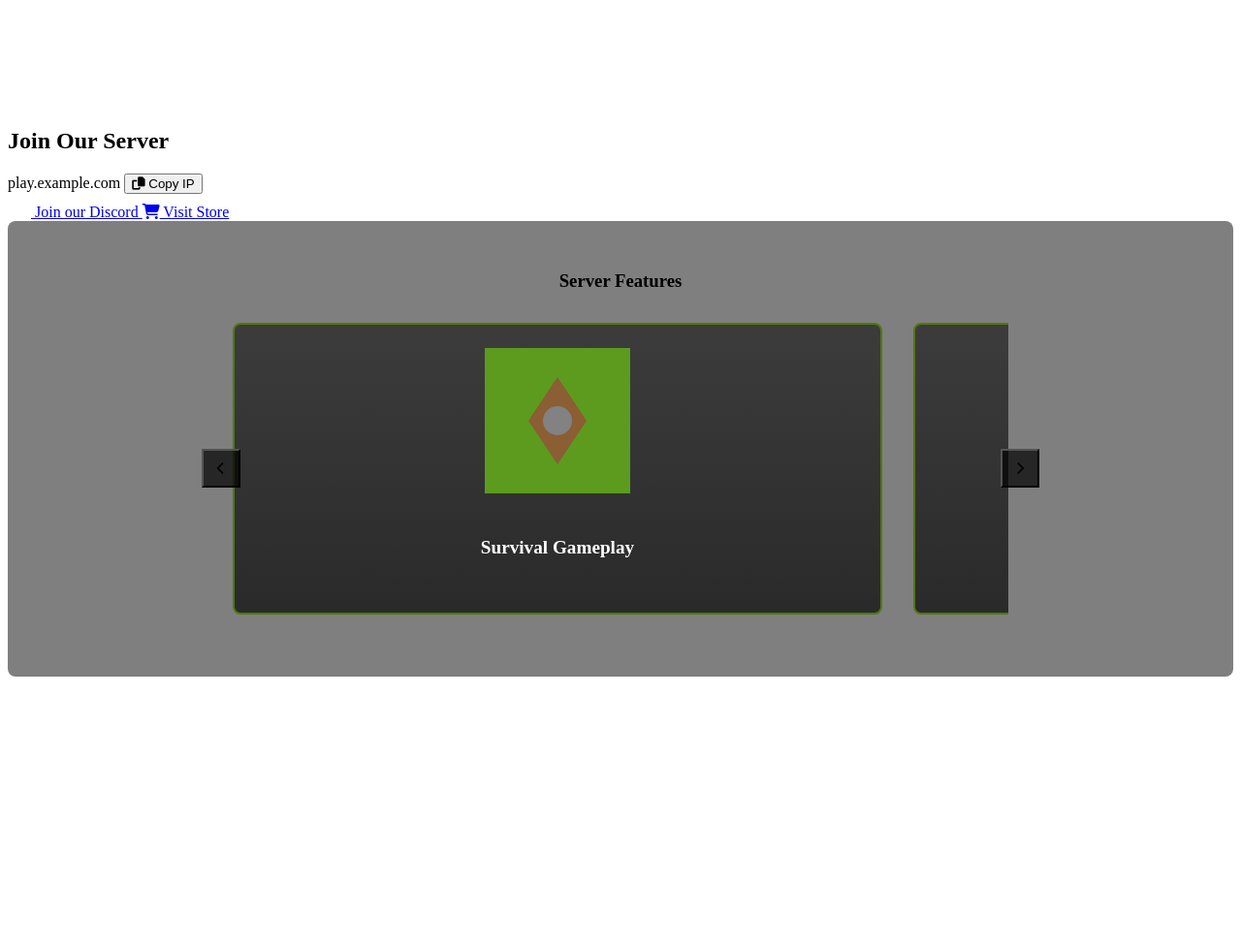
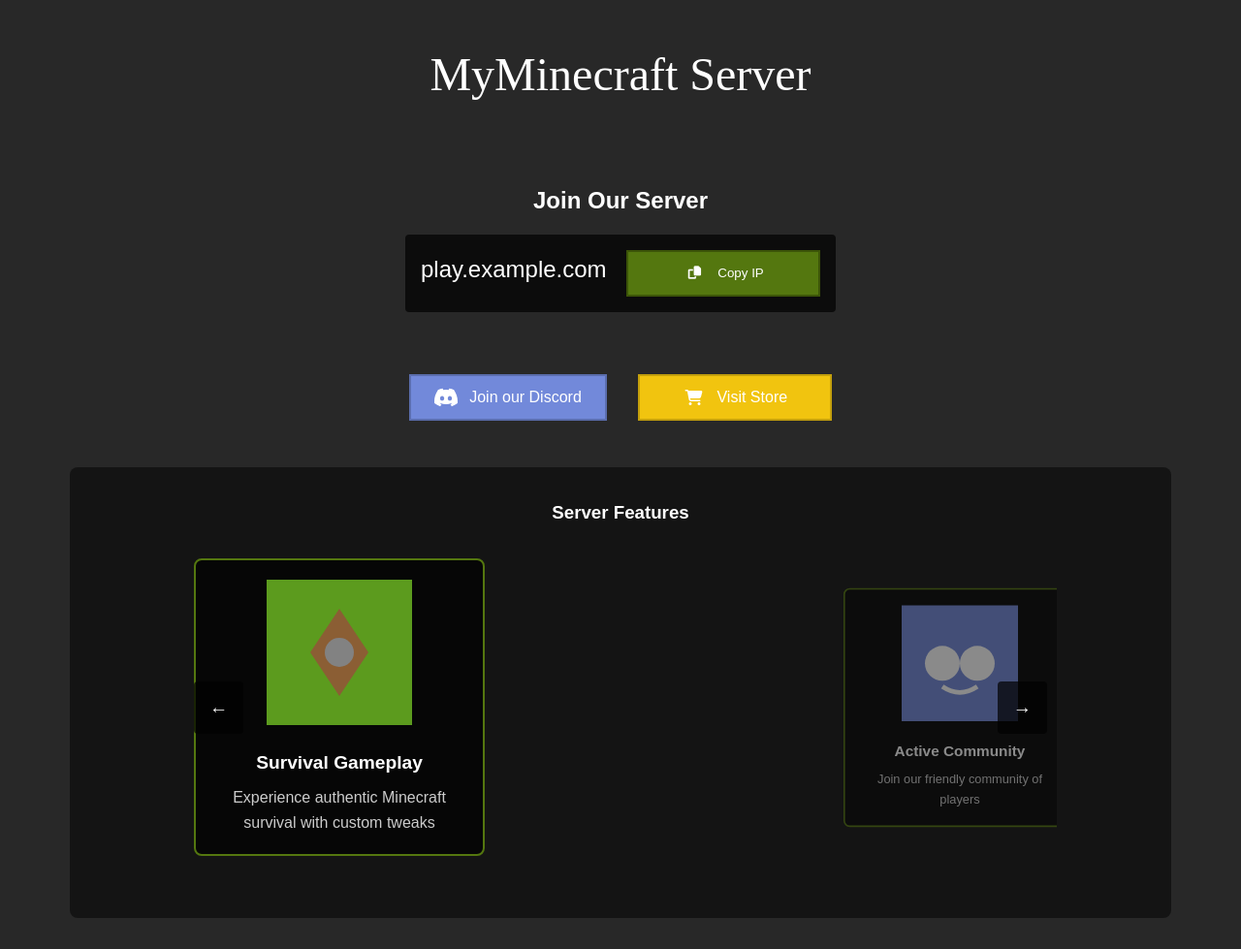
Before and after one commit to MxSLmafao/soulpvp-website, a Flask app: page / in a window 1280 px wide. Shown: the whole page at 97% size. Before the commit the page ends 698 px from the top, so only its background shows below. Run offline with Flask 3, Linux system fonts and the light colour scheme; some libraries are stand-ins or nearby versions.

Commit message:
Agent query: Please verify the following features of the card slider: 1. Are the cards animating smoothly with GSAP transitions? 2. Do cards scale up/down and change opacity when navigating? 3. Are the navigation buttons working properly? 4. Does the auto-rotation work every 5 seconds?

```diff
--- a/static/css/style.css
+++ b/static/css/style.css
@@ -1,4 +1,118 @@
-/* Previous CSS content remains the same until .features */
+@font-face {
+    font-family: 'Minecraft';
+    src: url('../fonts/minecraft.woff2') format('woff2');
+    font-weight: normal;
+    font-style: normal;
+}
+
+:root {
+    --minecraft-dirt: #8B5E34;
+    --minecraft-grass: #5C9B1E;
+    --minecraft-stone: #828282;
+}
+
+* {
+    margin: 0;
+    padding: 0;
+    box-sizing: border-box;
+}
+
+body {
+    font-family: 'Minecraft', Arial, sans-serif;
+    background-color: #282828;
+    color: white;
+    line-height: 1.6;
+}
+
+.container {
+    max-width: 1200px;
+    margin: 0 auto;
+    padding: 2rem;
+}
+
+header {
+    text-align: center;
+    margin-bottom: 3rem;
+}
+
+.logo {
+    max-width: 400px;
+    height: auto;
+}
+
+.server-info {
+    text-align: center;
+    margin-bottom: 3rem;
+}
+
+.ip-box {
+    background-color: rgba(0, 0, 0, 0.7);
+    padding: 1rem;
+    border-radius: 4px;
+    display: inline-block;
+    margin: 1rem 0;
+}
+
+#server-ip {
+    font-size: 1.5rem;
+    margin-right: 1rem;
+}
+
+.minecraft-button {
+    background-color: #54770f;
+    border: 2px solid #3c5508;
+    padding: 0.75rem 1.5rem;
+    color: white;
+    text-decoration: none;
+    display: inline-flex;
+    align-items: center;
+    justify-content: center;
+    gap: 0.75rem;
+    cursor: pointer;
+    font-family: 'Minecraft', Arial, sans-serif;
+    transition: background-color 0.2s;
+    min-width: 200px;
+    height: 48px;
+}
+
+.minecraft-button img,
+.minecraft-button i {
+    width: 24px;
+    height: 24px;
+    display: flex;
+    align-items: center;
+    justify-content: center;
+}
+
+.minecraft-button:hover {
+    background-color: #6a9414;
+}
+
+.links {
+    display: flex;
+    justify-content: center;
+    align-items: center;
+    gap: 2rem;
+    margin-bottom: 3rem;
+}
+
+.discord {
+    background-color: #7289DA;
+    border-color: #5b6eae;
+}
+
+.discord:hover {
+    background-color: #8499e4;
+}
+
+.store {
+    background-color: #f1c40f;
+    border-color: #c4a00c;
+}
+
+.store:hover {
+    background-color: #f4d03f;
+}
 
 .features {
     text-align: center;
@@ -6,40 +120,34 @@
     padding: 2rem;
     border-radius: 8px;
     position: relative;
-    overflow: hidden;
 }
 
 .card-slider {
     position: relative;
-    max-width: 800px;
+    max-width: 900px;
     margin: 2rem auto;
-    padding: 0 2rem;
-}
-
-.cards {
-    display: flex;
-    transition: transform 0.5s ease;
-    gap: 2rem;
     overflow: hidden;
 }
 
+.cards-container {
+    display: flex;
+    position: relative;
+}
+
 .card {
-    min-width: 300px;
-    background: linear-gradient(to bottom, #3c3c3c, #2a2a2a);
+    flex: 0 0 300px;
+    margin: 0 10px;
+    padding: 20px;
+    background: rgba(0, 0, 0, 0.7);
+    border-radius: 8px;
     border: 2px solid #54770f;
-    border-radius: 8px;
-    padding: 1.5rem;
-    cursor: pointer;
-    transition: all 0.3s ease;
-    flex-shrink: 0;
-    transform-origin: center;
+    transition: none;
 }
 
 .card img {
     width: 150px;
     height: 150px;
     margin-bottom: 1rem;
-    transition: transform 0.3s ease;
 }
 
 .card h4 {
@@ -48,61 +156,50 @@
     margin-bottom: 0.5rem;
 }
 
-.card-description {
-    height: 0;
-    opacity: 0;
-    transition: all 0.3s ease;
-    overflow: hidden;
+.card p {
     color: #cccccc;
 }
 
-.card.expanded {
-    transform: scale(1.05);
+.prev, .next {
+    position: absolute;
+    top: 50%;
+    transform: translateY(-50%);
+    background: rgba(0, 0, 0, 0.7);
+    border: none;
+    color: white;
+    padding: 1rem;
+    cursor: pointer;
+    font-size: 1.2rem;
+    border-radius: 4px;
+    z-index: 1;
 }
 
-.card.expanded .card-description {
-    height: auto;
-    opacity: 1;
-    margin-top: 1rem;
+.prev {
+    left: 10px;
 }
 
-.card:hover {
-    border-color: #6a9414;
-    box-shadow: 0 0 15px rgba(106, 148, 20, 0.3);
+.next {
+    right: 10px;
 }
 
-.card:hover img {
-    transform: scale(1.1);
-}
-
-.slider-controls {
-    display: flex;
-    justify-content: space-between;
-    position: absolute;
-    top: 50%;
-    left: 0;
-    right: 0;
-    transform: translateY(-50%);
-    pointer-events: none;
-}
-
-.prev-btn,
-.next-btn {
-    pointer-events: auto;
-    width: 40px;
-    height: 40px;
-    padding: 0;
-    min-width: unset;
-    background: rgba(0, 0, 0, 0.7);
+.prev:hover, .next:hover {
+    background: rgba(0, 0, 0, 0.9);
 }
 
 @media (max-width: 768px) {
-    .card {
-        min-width: 250px;
+    .links {
+        flex-direction: column;
+        align-items: center;
     }
 
-    .card img {
-        width: 100px;
-        height: 100px;
+    .ip-box {
+        display: flex;
+        flex-direction: column;
+        gap: 1rem;
+    }
+
+    .minecraft-button {
+        width: 100%;
+        max-width: 300px;
     }
 }
--- a/static/js/main.js
+++ b/static/js/main.js
@@ -19,69 +19,62 @@ function copyIP() {
 
 // Card Slider functionality
 document.addEventListener('DOMContentLoaded', () => {
-    const cards = document.querySelector('.cards');
-    const prevBtn = document.querySelector('.prev-btn');
-    const nextBtn = document.querySelector('.next-btn');
-    const cardElements = document.querySelectorAll('.card');
+    // Initialize GSAP timeline for auto-rotation
+    const cards = document.querySelectorAll('.card');
+    const cardsContainer = document.querySelector('.cards-container');
+    let currentIndex = 0;
 
-    let currentIndex = 0;
-    const cardWidth = 300;
-    const cardGap = 32; // 2rem
-    const totalCards = cardElements.length;
+    // Initial setup
+    gsap.set(cards, {
+        opacity: 0.5,
+        scale: 0.8,
+        x: (i) => i * 320
+    });
 
-    // Auto-rotation interval (5 seconds)
-    let autoRotateInterval = setInterval(nextCard, 5000);
+    gsap.set(cards[0], {
+        opacity: 1,
+        scale: 1
+    });
 
-    function updateSliderPosition() {
-        cards.style.transform = `translateX(-${currentIndex * (cardWidth + cardGap)}px)`;
+    function goToSlide(index) {
+        gsap.to(cardsContainer, {
+            x: -index * 320,
+            duration: 0.7,
+            ease: "power2.out"
+        });
+
+        // Animate cards
+        cards.forEach((card, i) => {
+            gsap.to(card, {
+                opacity: i === index ? 1 : 0.5,
+                scale: i === index ? 1 : 0.8,
+                duration: 0.7,
+                ease: "power2.out"
+            });
+        });
+
+        currentIndex = index;
     }
 
-    function nextCard() {
-        currentIndex = (currentIndex + 1) % totalCards;
-        updateSliderPosition();
-    }
-
-    function prevCard() {
-        currentIndex = (currentIndex - 1 + totalCards) % totalCards;
-        updateSliderPosition();
-    }
-
-    // Click handlers for navigation buttons
-    nextBtn.addEventListener('click', () => {
-        clearInterval(autoRotateInterval);
-        nextCard();
-        autoRotateInterval = setInterval(nextCard, 5000);
+    // Navigation buttons
+    document.querySelector('.next').addEventListener('click', () => {
+        if (currentIndex < cards.length - 1) {
+            goToSlide(currentIndex + 1);
+        }
     });
 
-    prevBtn.addEventListener('click', () => {
-        clearInterval(autoRotateInterval);
-        prevCard();
-        autoRotateInterval = setInterval(nextCard, 5000);
+    document.querySelector('.prev').addEventListener('click', () => {
+        if (currentIndex > 0) {
+            goToSlide(currentIndex - 1);
+        }
     });
 
-    // Card expansion functionality
-    cardElements.forEach(card => {
-        card.addEventListener('click', () => {
-            clearInterval(autoRotateInterval);
-
-            // Toggle expansion of clicked card
-            const wasExpanded = card.classList.contains('expanded');
-            cardElements.forEach(c => c.classList.remove('expanded'));
-
-            if (!wasExpanded) {
-                card.classList.add('expanded');
-            }
-
-            autoRotateInterval = setInterval(nextCard, 5000);
-        });
-    });
-
-    // Reset auto-rotation when user interacts with cards
-    cards.addEventListener('mouseenter', () => {
-        clearInterval(autoRotateInterval);
-    });
-
-    cards.addEventListener('mouseleave', () => {
-        autoRotateInterval = setInterval(nextCard, 5000);
-    });
+    // Auto-rotation
+    setInterval(() => {
+        if (currentIndex < cards.length - 1) {
+            goToSlide(currentIndex + 1);
+        } else {
+            goToSlide(0);
+        }
+    }, 5000);
 });
--- a/templates/index.html
+++ b/templates/index.html
@@ -6,6 +6,7 @@
     <title>MyMinecraft Server</title>
     <link rel="stylesheet" href="{{ url_for('static', filename='css/style.css') }}">
     <link rel="stylesheet" href="https://cdnjs.cloudflare.com/ajax/libs/font-awesome/6.4.0/css/all.min.css">
+    <script src="https://cdnjs.cloudflare.com/ajax/libs/gsap/3.12.2/gsap.min.js"></script>
 </head>
 <body>
     <div class="container">
@@ -37,36 +38,30 @@
             <section class="features">
                 <h3>Server Features</h3>
                 <div class="card-slider">
-                    <div class="cards">
-                        <div class="card" data-feature="survival">
-                            <img src="{{ url_for('static', filename='images/survival.svg') }}" alt="Survival Gameplay">
+                    <div class="cards-container">
+                        <div class="card">
+                            <img src="{{ url_for('static', filename='images/survival.svg') }}" alt="Survival">
                             <h4>Survival Gameplay</h4>
-                            <p class="card-description">Experience authentic Minecraft survival with custom tweaks and balanced gameplay mechanics.</p>
+                            <p>Experience authentic Minecraft survival with custom tweaks</p>
                         </div>
-                        <div class="card" data-feature="community">
-                            <img src="{{ url_for('static', filename='images/community.svg') }}" alt="Active Community">
+                        <div class="card">
+                            <img src="{{ url_for('static', filename='images/community.svg') }}" alt="Community">
                             <h4>Active Community</h4>
-                            <p class="card-description">Join our friendly community of players and participate in group activities and projects.</p>
+                            <p>Join our friendly community of players</p>
                         </div>
-                        <div class="card" data-feature="plugins">
-                            <img src="{{ url_for('static', filename='images/plugins.svg') }}" alt="Custom Plugins">
+                        <div class="card">
+                            <img src="{{ url_for('static', filename='images/plugins.svg') }}" alt="Plugins">
                             <h4>Custom Plugins</h4>
-                            <p class="card-description">Enjoy unique features with our carefully selected custom plugins enhancing your gameplay.</p>
+                            <p>Enjoy unique features with our custom plugins</p>
                         </div>
-                        <div class="card" data-feature="events">
-                            <img src="{{ url_for('static', filename='images/events.svg') }}" alt="Regular Events">
+                        <div class="card">
+                            <img src="{{ url_for('static', filename='images/events.svg') }}" alt="Events">
                             <h4>Regular Events</h4>
-                            <p class="card-description">Participate in exciting weekly events, competitions, and special seasonal activities.</p>
+                            <p>Participate in exciting weekly events</p>
                         </div>
                     </div>
-                    <div class="slider-controls">
-                        <button class="prev-btn minecraft-button">
-                            <i class="fas fa-chevron-left"></i>
-                        </button>
-                        <button class="next-btn minecraft-button">
-                            <i class="fas fa-chevron-right"></i>
-                        </button>
-                    </div>
+                    <button class="prev">←</button>
+                    <button class="next">→</button>
                 </div>
             </section>
         </main>
```
